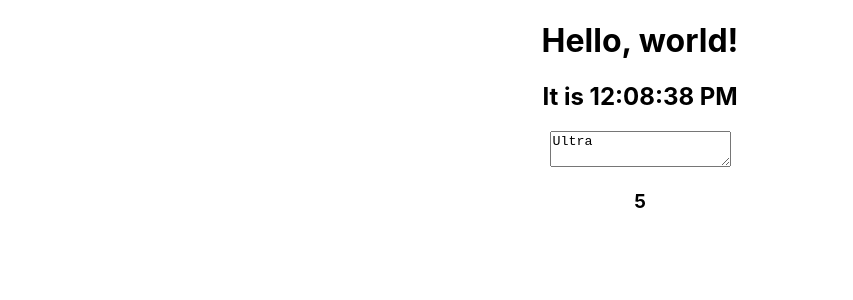
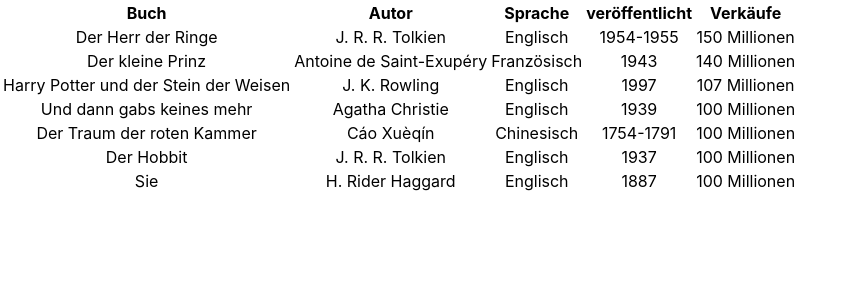
Before and after one commit to eeryinkblot/reactbook, a React (Create React App) app: page / in a window 1280 px wide. Shown: the top 300 px of the page, without its empty margins (0-853 px from the left). Built offline with nearby package versions, Linux system fonts and the light colour scheme.

Commit message:
:sparkles: Replaced the old components with the Excel one

```diff
--- a/src/components/App.tsx
+++ b/src/components/App.tsx
@@ -1,13 +1,13 @@
 import React from 'react';
 import '../App.css';
-import Clock from "./Clock";
-import TextAreaCounter from "./TextAreaCounter";
+import Excel from "./Excel";
+import excelData from "../excelData";
 
 function App() {
   return (
     <div className="App">
-      <Clock />
-      <TextAreaCounter defaultText="Ultra" />
+        <Excel headers={excelData[0]}
+               initialData={excelData[1]} />
     </div>
   );
 }
```
